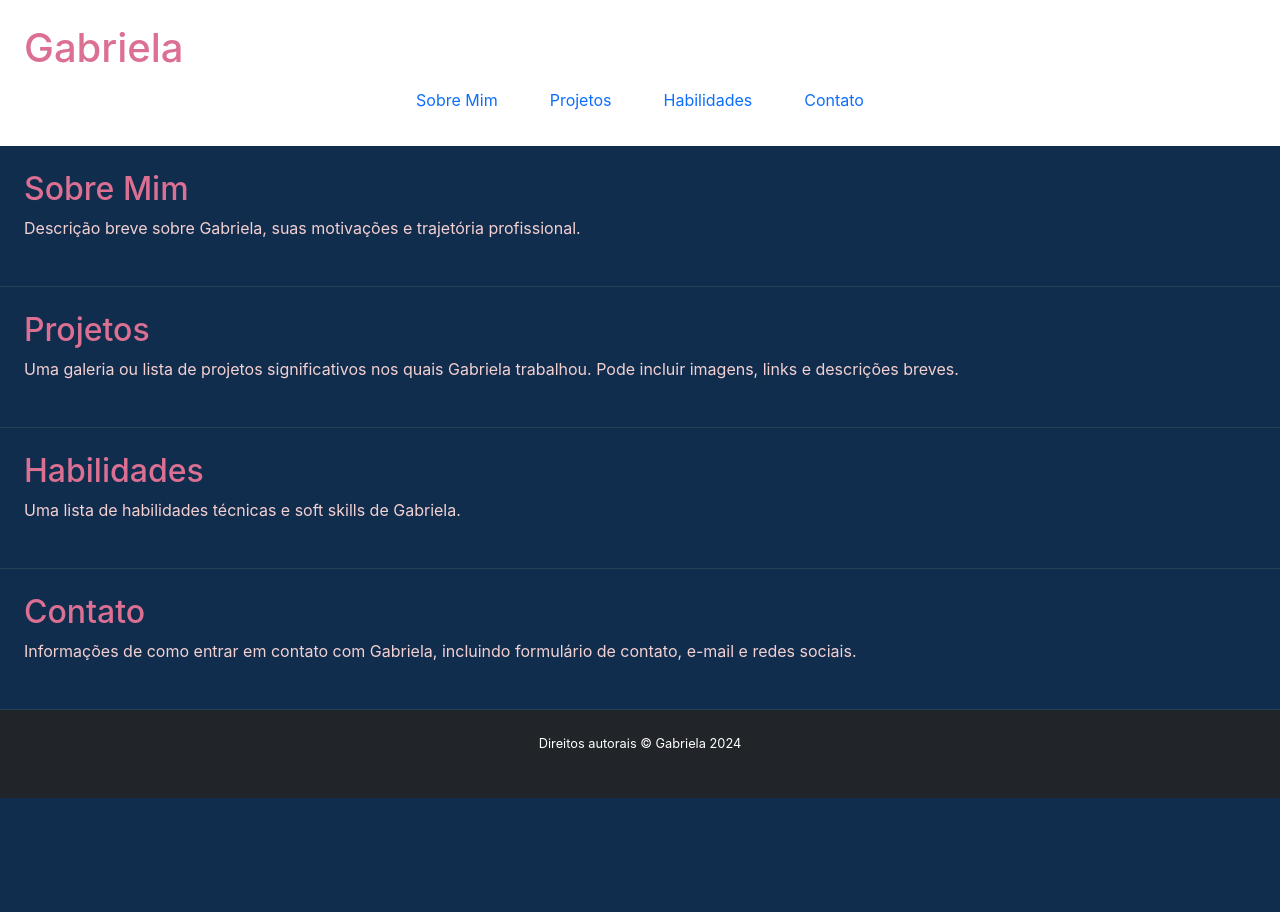
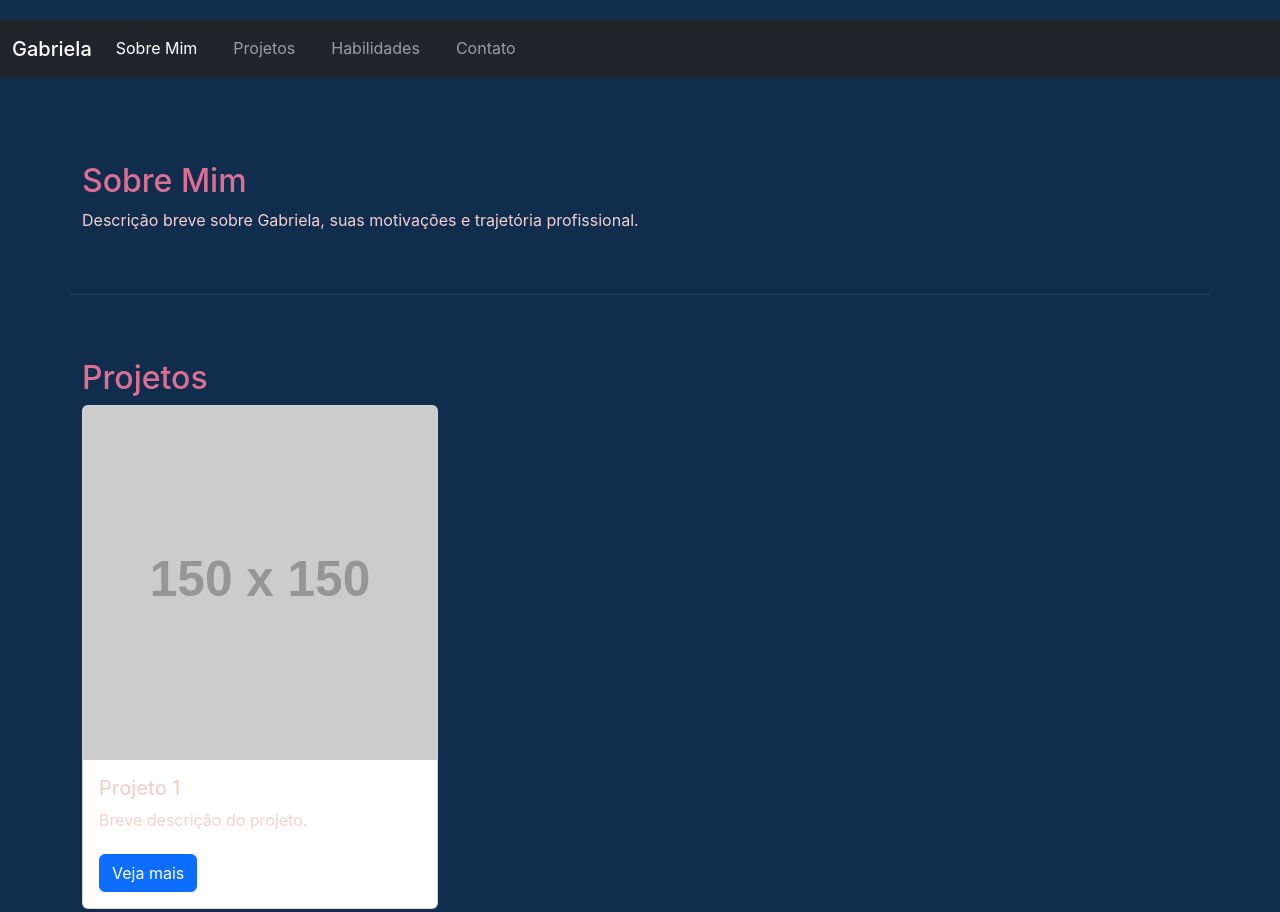
Before and after one commit to gabiAlmeidaDev/M2S02, a plain HTML site: page index.html in a window 1280 px wide. Shown: the top 912 px of the page. Before the commit the page ends 800 px from the top, so only its background shows below. Drawn offline with nearby package versions, Linux system fonts and the light colour scheme; placeholder pictures from the web are drawn by us.

Commit message:
Ex 4 - Integração do Bootstrap 5

```diff
--- a/index.html
+++ b/index.html
@@ -9,45 +9,89 @@
 </head>
 <body>
     <!-- Cabeçalho -->
-    <header class="bg-white text-#112D4E p-4">
-        <h1>Gabriela</h1>
-        <nav>
-            <ul class="nav">
-                <li class="nav-item"><a href="#sobre-mim" class="nav-link text-#112D4E">Sobre Mim</a></li>
-                <li class="nav-item"><a href="#projetos" class="nav-link text-#112D4E">Projetos</a></li>
-                <li class="nav-item"><a href="#habilidades" class="nav-link text-#112D4E">Habilidades</a></li>
-                <li class="nav-item"><a href="#contato" class="nav-link text-#112D4E">Contato</a></li>
-            </ul>
+    <header>
+        <nav class="navbar navbar-expand-lg navbar-dark bg-dark">
+            <div class="container-fluid">
+                <a class="navbar-brand" href="#">Gabriela</a>
+                <button class="navbar-toggler" type="button" data-bs-toggle="collapse" data-bs-target="#navbarNav" aria-controls="navbarNav" aria-expanded="false" aria-label="Toggle navigation">
+                    <span class="navbar-toggler-icon"></span>
+                </button>
+                <div class="collapse navbar-collapse" id="navbarNav">
+                    <ul class="navbar-nav">
+                        <li class="nav-item">
+                            <a class="nav-link active" aria-current="page" href="#sobre-mim">Sobre Mim</a>
+                        </li>
+                        <li class="nav-item">
+                            <a class="nav-link" href="#projetos">Projetos</a>
+                        </li>
+                        <li class="nav-item">
+                            <a class="nav-link" href="#habilidades">Habilidades</a>
+                        </li>
+                        <li class="nav-item">
+                            <a class="nav-link" href="#contato">Contato</a>
+                        </li>
+                    </ul>
+                </div>
+            </div>
         </nav>
     </header>
 
     <!-- Sobre Mim -->
-    <section id="sobre-mim" class="p-4">
+    <section id="sobre-mim" class="container mt-4">
         <h2>Sobre Mim</h2>
         <p>Descrição breve sobre Gabriela, suas motivações e trajetória profissional.</p>
     </section>
 
     <!-- Projetos -->
-    <section id="projetos" class="p-4">
+    <section id="projetos" class="container mt-4">
         <h2>Projetos</h2>
-        <p>Uma galeria ou lista de projetos significativos nos quais Gabriela trabalhou. Pode incluir imagens, links e descrições breves.</p>
+        <div class="row">
+            <!-- Exemplo de Card -->
+            <div class="col-sm-4">
+                <div class="card">
+                    <img src="https://via.placeholder.com/150" class="card-img-top" alt="Projeto">
+                    <div class="card-body">
+                        <h5 class="card-title">Projeto 1</h5>
+                        <p class="card-text">Breve descrição do projeto.</p>
+                        <a href="#" class="btn btn-primary">Veja mais</a>
+                    </div>
+                </div>
+            </div>
+        </div>
     </section>
 
     <!-- Habilidades -->
-    <section id="habilidades" class="p-4">
+    <section id="habilidades" class="container mt-4">
         <h2>Habilidades</h2>
         <p>Uma lista de habilidades técnicas e soft skills de Gabriela.</p>
     </section>
 
     <!-- Contato -->
-    <section id="contato" class="p-4">
+    <section id="contato" class="container mt-4">
         <h2>Contato</h2>
-        <p>Informações de como entrar em contato com Gabriela, incluindo formulário de contato, e-mail e redes sociais.</p>
+        <form>
+            <div class="mb-3">
+                <label for="nome" class="form-label">Nome</label>
+                <input type="text" class="form-control" id="nome" placeholder="Digite seu nome">
+            </div>
+            <div class="mb-3">
+                <label for="email" class="form-label">Email</label>
+                <input type="email" class="form-control" id="email" placeholder="Digite seu email">
+            </div>
+            <div class="mb-3">
+                <label for="mensagem" class="form-label">Mensagem</label>
+                <textarea class="form-control" id="mensagem" rows="3"></textarea>
+            </div>
+            <button type="submit" class="btn btn-primary">Enviar</button>
+        </form>
     </section>
 
     <!-- Rodapé -->
-    <footer class="bg-dark text-white p-4 text-center">
+    <footer class="bg-dark text-white text-center p-3 mt-4">
         <p>Direitos autorais © Gabriela 2024</p>
     </footer>
+
+    <!-- Bootstrap JS -->
+    <script src="https://cdn.jsdelivr.net/npm/bootstrap@5.2.3/dist/js/bootstrap.bundle.min.js"></script>
 </body>
 </html>
```
